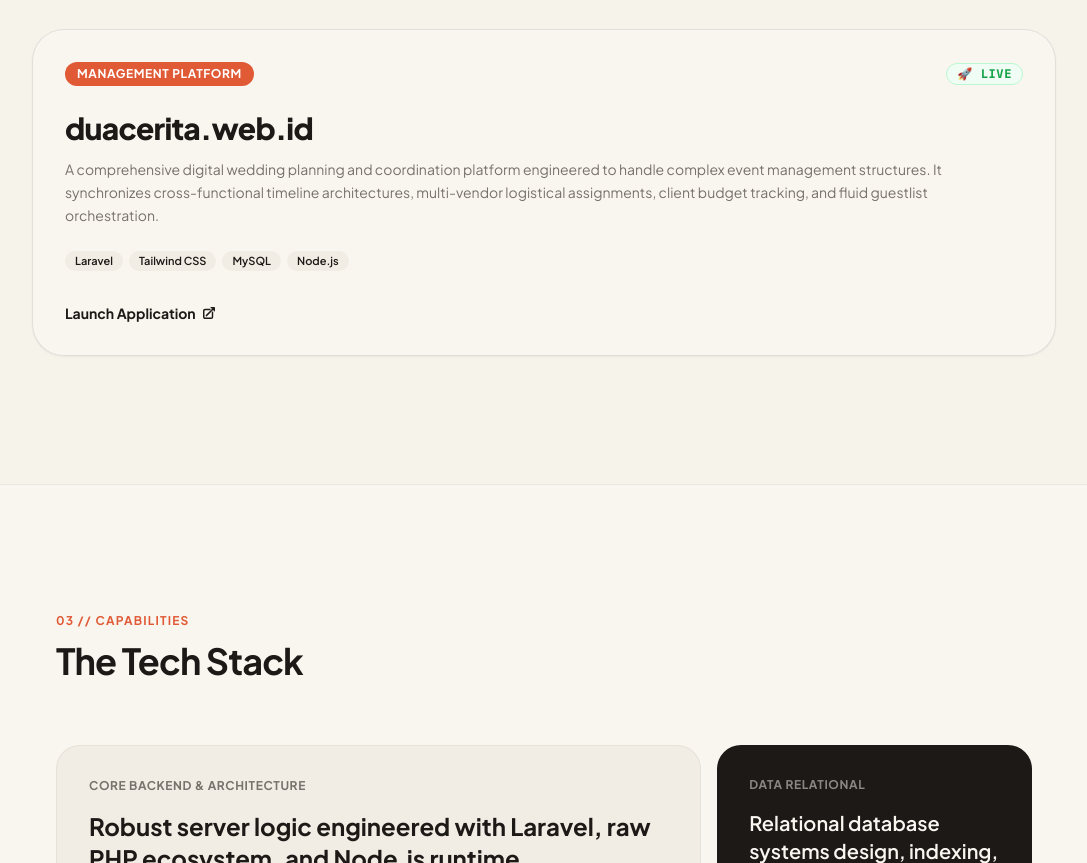
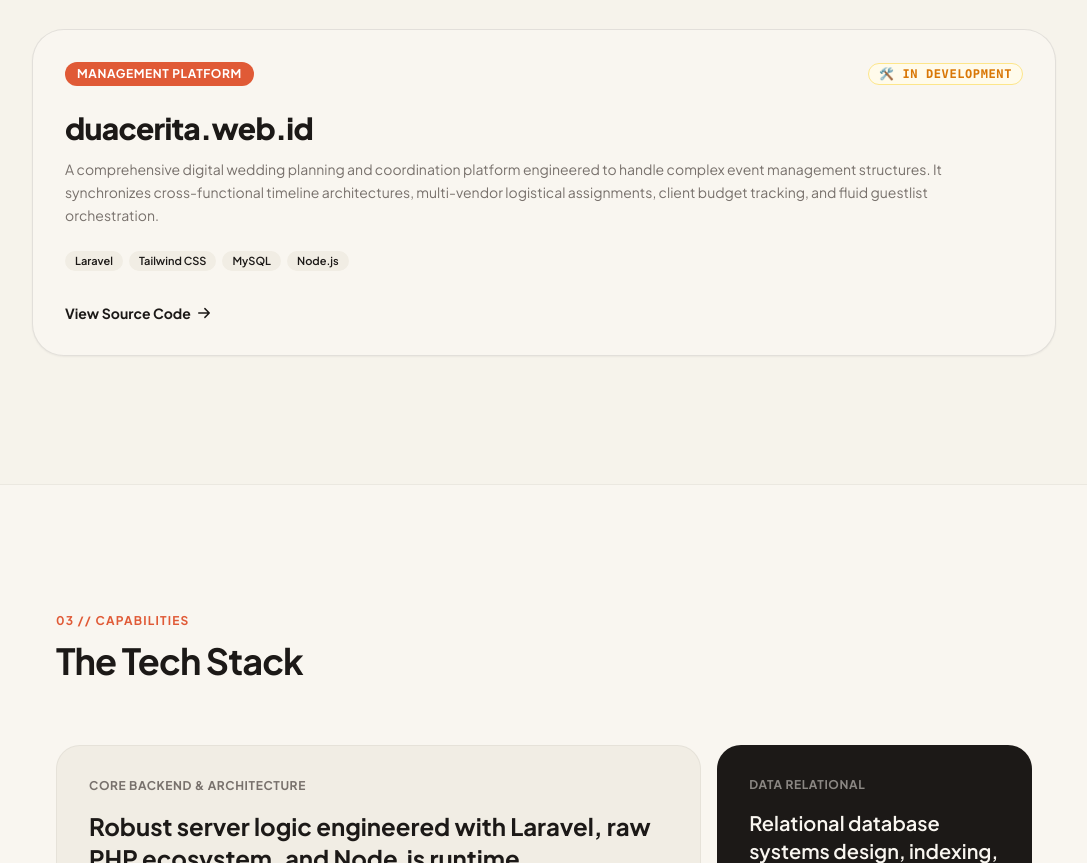
Before and after one commit to GSNugroho/GSNugroho.github.io, a plain HTML site: page index.html in a window 1280 px wide. Shown: the part 1777-2640 px from the top of the page, without its empty margins (96-1183 px from the left). Drawn offline with nearby package versions, Linux system fonts and the light colour scheme.

Commit message:
Update index.html

```diff
--- a/index.html
+++ b/index.html
@@ -158,7 +158,7 @@
                     <div>
                         <div class="flex justify-between items-center gap-4 mb-6">
                             <span class="text-xs font-bold px-3 py-1 bg-warm-accent text-white rounded-full uppercase tracking-wider">Management Platform</span>
-                            <span class="text-xs font-bold text-green-600 bg-green-50 border border-green-200 px-2.5 py-0.5 rounded-full uppercase tracking-wider font-mono text-[11px]">🚀 Live</span>
+                            <span class="text-xs font-bold text-amber-600 bg-amber-50 border border-amber-200 px-2.5 py-0.5 rounded-full uppercase tracking-wider font-mono text-[11px]">🛠️ In Development</span>
                         </div>
                         <h3 class="text-2xl md:text-3xl font-extrabold tracking-tight mb-3">duacerita.web.id</h3>
                         <p class="text-warm-muted text-sm leading-relaxed mb-6">
@@ -171,10 +171,10 @@
                             <span class="bg-warm-card text-warm-dark px-2.5 py-0.5 rounded-full text-[11px] font-semibold">Node.js</span>
                         </div>
                     </div>
-                    <a href="https://duacerita.web.id" target="_blank" class="text-sm font-bold text-warm-dark hover:text-warm-accent transition-colors inline-flex items-center gap-1.5 group w-fit">
-                        Launch Application
-                        <svg xmlns="http://www.w3.org/2000/svg" fill="none" viewBox="0 0 24 24" stroke-width="2.5" stroke="currentColor" class="w-3.5 h-3.5 group-hover:translate-x-0.5 group-hover:-translate-y-0.5 transition-transform">
-                            <path stroke-linecap="round" stroke-linejoin="round" d="M13.5 6H5.25A2.25 2.25 0 0 0 3 8.25v10.5A2.25 2.25 0 0 0 5.25 21h10.5A2.25 2.25 0 0 0 18 18.75V10.5m-10.5 6L21 3m0 0h-5.25M21 3v5.25" />
+                    <a href="https://github.com/GSNugroho" target="_blank" class="text-sm font-bold text-warm-dark hover:text-warm-accent transition-colors inline-flex items-center gap-1.5 group w-fit">
+                        View Source Code
+                        <svg xmlns="http://www.w3.org/2000/svg" fill="none" viewBox="0 0 24 24" stroke-width="2.5" stroke="currentColor" class="w-3.5 h-3.5 group-hover:translate-x-0.5 transition-transform">
+                            <path stroke-linecap="round" stroke-linejoin="round" d="M13.5 4.5L21 12m0 0l-7.5 7.5M21 12H3" />
                         </svg>
                     </a>
                 </div>
```
